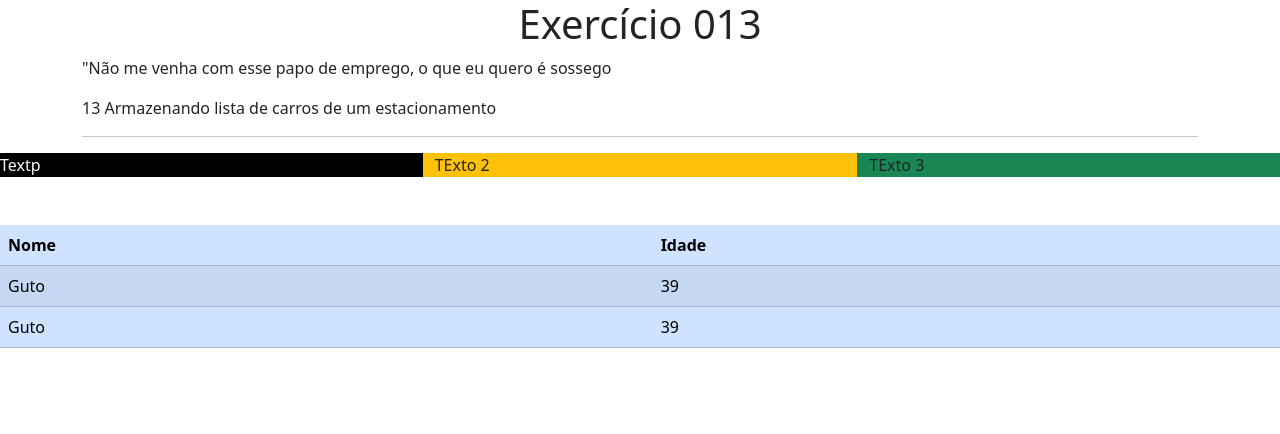
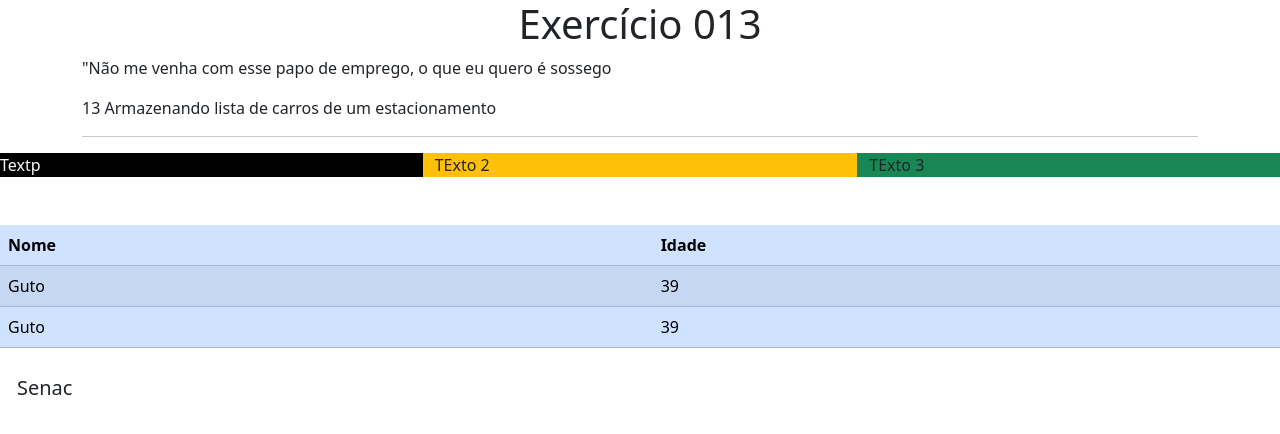
Before and after one commit to MuriloQuintal/EXERCICIOS-JS, a plain HTML site: page Exercicio013/index.html in a window 1280 px wide. Drawn offline with nearby package versions, Linux system fonts and the light colour scheme.

Commit message:
exercicio013
falta arrumar o botao sem cor

```diff
--- a/Exercicio013/index.html
+++ b/Exercicio013/index.html
@@ -38,5 +38,7 @@
             </tr>
         </tbody>
     </table>
+    <a href="https://sp.senac.br" class="btn btn-outline-sucess btn-lg">Senac</a>
+    </div>
 </body>
 </html>
```
